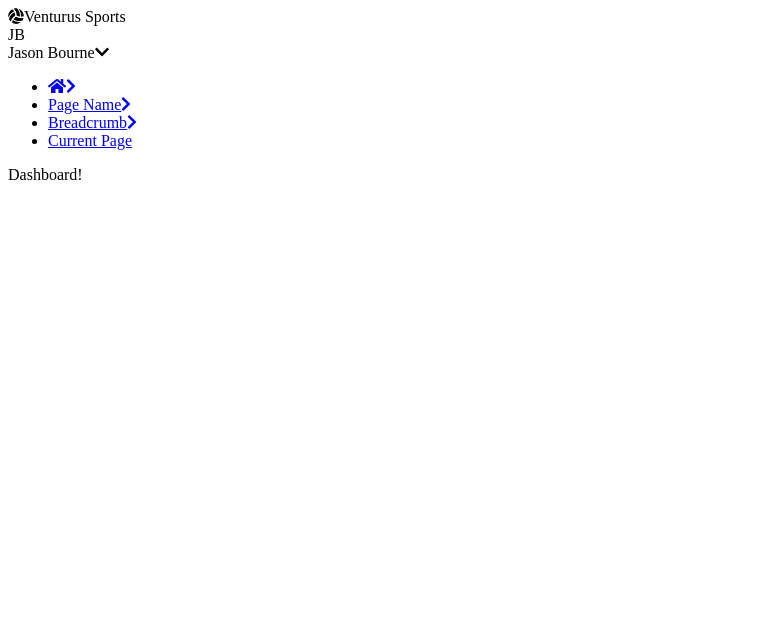
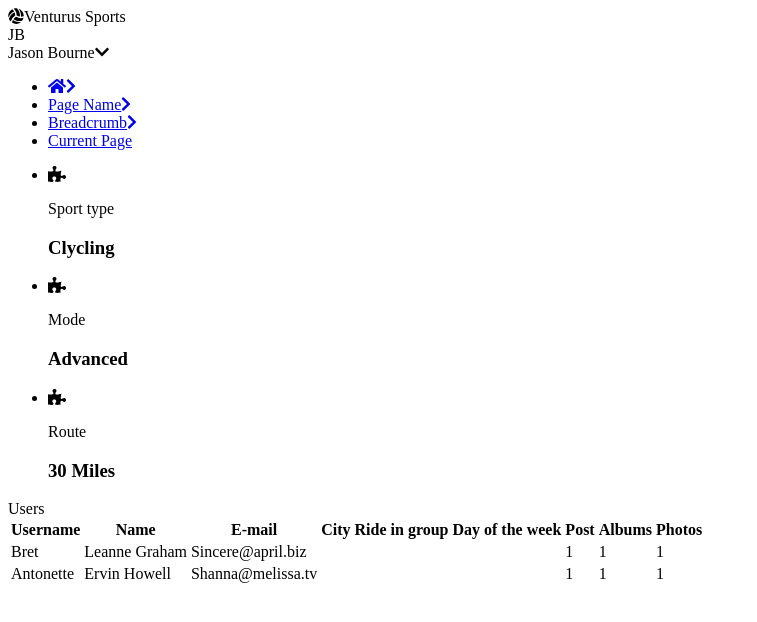
Before and after one commit to willoliveira/react-ts-redux-saga-architecture, a React (Create React App) app: page / in a window 1280 px wide. Shown: the top 622 px of the page, without its empty margins (0-757 px from the left). Built offline with nearby package versions, Linux system fonts and the light colour scheme.

Commit message:
Lista de usuários no dashboard

```diff
--- /dev/null
+++ b/src/app/pages/dashboard/Dashboard.actions.ts
@@ -0,0 +1 @@
+export const DASHBOARD_GET_USERS = 'DASHBOARD_GET_USERS';
--- /dev/null
+++ b/src/app/pages/dashboard/Dashboard.reducer.ts
@@ -0,0 +1,3 @@
+export function DashboardReducer() {
+
+}
--- /dev/null
+++ b/src/app/pages/dashboard/Dashboard.sagas.ts
@@ -0,0 +1,3 @@
+export function DashboardSagas() {
+
+}
--- a/src/app/pages/dashboard/Dashboard.tsx
+++ b/src/app/pages/dashboard/Dashboard.tsx
@@ -1,10 +1,15 @@
 import React, { Component } from 'react';
+import { DashboardHeader } from './components/DashboardHeader/DashboardHeader';
+import { DashboardUsers } from './components/DashboardUsers/DashboardUsers';
 
 export class Dashboard extends Component {
 
 	render() {
 		return (
-			<div>Dashboard!</div>
+			<section>
+				<DashboardHeader />
+				<DashboardUsers />
+			</section>
 		)
 	}
 }
--- /dev/null
+++ b/src/app/pages/dashboard/components/DashboardHeader/DashboardHeader.tsx
@@ -0,0 +1,29 @@
+import React, { FC } from 'react';
+import { faPuzzlePiece } from '@fortawesome/free-solid-svg-icons'
+import { FontAwesomeIcon } from '@fortawesome/react-fontawesome';
+
+export const DashboardHeader: FC = () => (
+	<ul>
+		<li>
+			<FontAwesomeIcon icon={faPuzzlePiece} />
+			<div>
+				<p>Sport type</p>
+				<h3>Clycling</h3>
+			</div>
+		</li>
+		<li>
+			<FontAwesomeIcon icon={faPuzzlePiece} />
+			<div>
+				<p>Mode</p>
+				<h3>Advanced</h3>
+			</div>
+		</li>
+		<li>
+			<FontAwesomeIcon icon={faPuzzlePiece} />
+			<div>
+				<p>Route</p>
+				<h3>30 Miles</h3>
+			</div>
+		</li>
+	</ul>
+)
--- /dev/null
+++ b/src/app/pages/dashboard/components/DashboardSection/DashboardSection.tsx
@@ -0,0 +1,12 @@
+import React, { FC } from 'react';
+
+export interface IDashboardSection {
+	title: string;
+}
+
+export const DashboardSection: FC<IDashboardSection> = ({ title, children }) => (
+	<section>
+		<header>{title}</header>
+		{children}
+	</section>
+)
--- /dev/null
+++ b/src/app/pages/dashboard/components/DashboardUsers/DashboardUsers.tsx
@@ -0,0 +1,75 @@
+import React, { Component } from 'react';
+import { DashboardSection } from '../DashboardSection/DashboardSection';
+import { Table, IColumn } from '../../../../shared/components/Table/Table';
+
+const columns: IColumn[] = [
+	{ name: 'Username', dataIndex: 'username', key: 'username' },
+	{ name: 'Name', dataIndex: 'name', key: 'name' },
+	{ name: 'E-mail', dataIndex: 'email', key: 'email' },
+	{ name: 'City', dataIndex: 'address.city', key: 'addressCity' },
+	{ name: 'Ride in group', dataIndex: '', key: 'rideInGroup' },
+	{ name: 'Day of the week', dataIndex: '', key: 'dayOfWeek' },
+	{ name: 'Post', render: (record, index) => 1, key: 'post' },
+	{ name: 'Albums', render: (record, index) => 1, key: 'album' },
+	{ name: 'Photos', render: (record, index) => 1, key: 'photos' },
+]
+
+const dataSource = [
+	{
+		id: 1,
+		name: "Leanne Graham",
+		username: "Bret",
+		email: "Sincere@april.biz",
+		address: {
+			street: "Kulas Light",
+			suite: "Apt. 556",
+			city: "Gwenborough",
+			zipcode: "92998-3874",
+			geo: {
+				lat: "-37.3159",
+				lng: "81.1496"
+			}
+		},
+		phone: "1-770-736-8031 x56442",
+		website: "hildegard.org",
+		company: {
+			name: "Romaguera-Crona",
+			catchPhrase: "Multi-layered client-server neural-net",
+			bs: "harness real-time e-markets"
+		}
+	},
+	{
+		id: 2,
+		name: "Ervin Howell",
+		username: "Antonette",
+		email: "Shanna@melissa.tv",
+		address: {
+			street: "Victor Plains",
+			suite: "Suite 879",
+			city: "Wisokyburgh",
+			zipcode: "90566-7771",
+			geo: {
+				lat: "-43.9509",
+				lng: "-34.4618"
+			}
+		},
+		phone: "010-692-6593 x09125",
+		website: "anastasia.net",
+		company: {
+			name: "Deckow-Crist",
+			catchPhrase: "Proactive didactic contingency",
+			bs: "synergize scalable supply-chains"
+		}
+	},
+]
+
+export class DashboardUsers extends Component {
+
+	render() {
+		return (
+			<DashboardSection title='Users'>
+				<Table columns={columns} dataSource={dataSource} />
+			</DashboardSection>
+			)
+		}
+	}
--- /dev/null
+++ b/src/app/shared/components/Table/Table.tsx
@@ -0,0 +1,66 @@
+import React, { Component } from 'react';
+
+export interface IColumn {
+	key: string;
+	name: string;
+	dataIndex?: string;
+	render?: (record: any, index: number) => any;
+}
+
+export interface ITable {
+	columns: IColumn[];
+	dataSource: any[]
+}
+
+export class Table extends Component<ITable> {
+
+	constructor(props: ITable) {
+		super(props);
+
+		this.renderDataSource = this.renderDataSource.bind(this);
+	}
+
+	getIndexDataSource(data: any, dataIndex: string) {
+		return (
+			dataIndex ? data[dataIndex] : ''
+		)
+	}
+
+	renderDataSource(data: any, column: IColumn, columnIndex: number) {
+		const { dataIndex = '' } = column;
+		return (
+			column.render
+				? column.render(data, columnIndex)
+				: this.getIndexDataSource(data, dataIndex)
+		)
+	}
+
+	render() {
+		return (
+			<table>
+				<thead>
+					<tr>
+						{
+							this.props.columns.map((column: IColumn) => (
+								<th>{column.name}</th>
+							))
+						}
+					</tr>
+				</thead>
+				<tbody>
+					{
+						this.props.dataSource.map((data: any) => (
+							<tr key={data.index}>
+								{
+									this.props.columns.map((column: IColumn, index) => (
+										<td key={column.key}>{this.renderDataSource(data, column, index)}</td>
+									))
+								}
+							</tr>
+						))
+					}
+				</tbody>
+			</table>
+		);
+	}
+}
```
